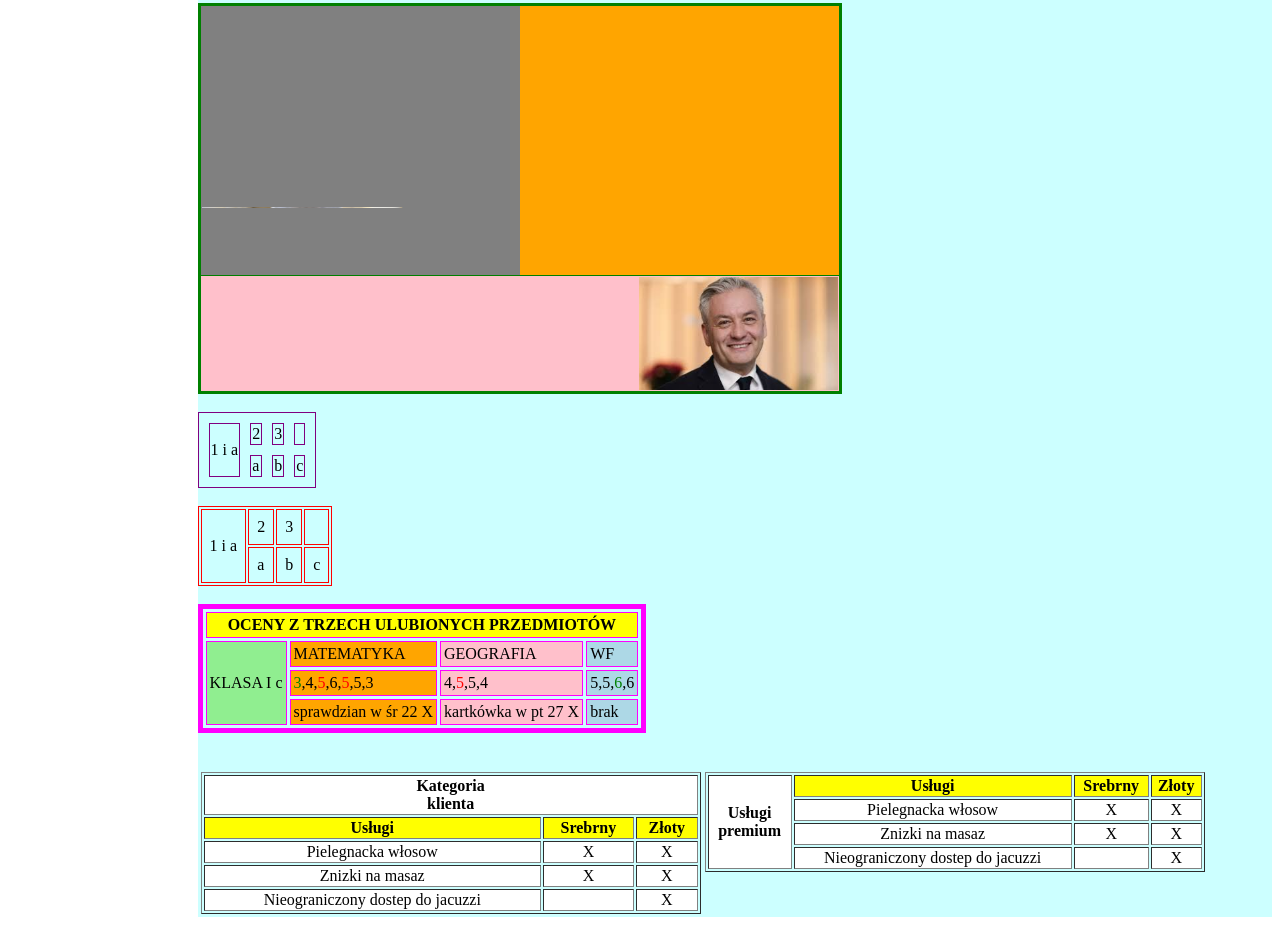
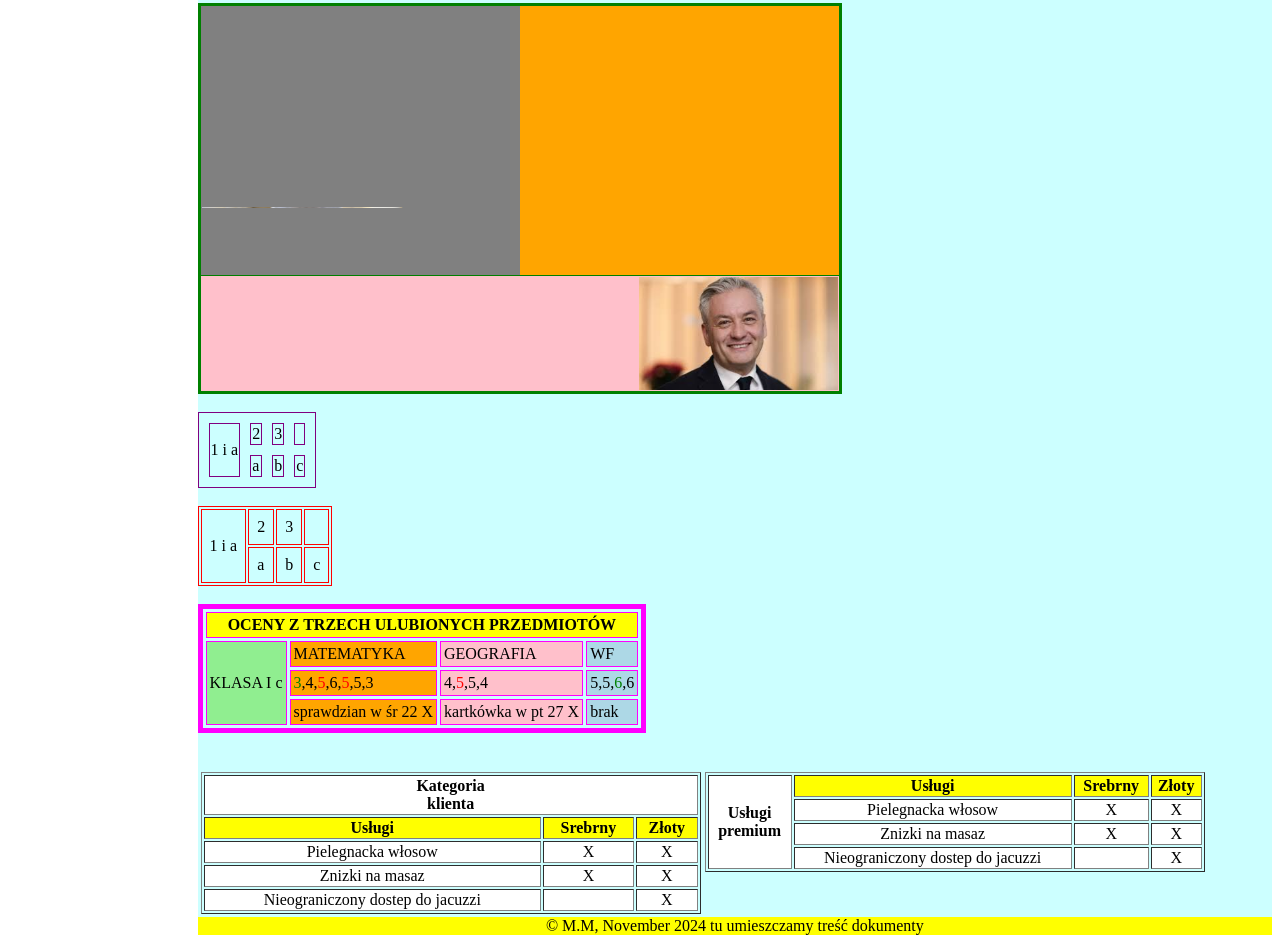
Before and after one commit to MazurekMi/mazurekmi.github.io, a plain HTML site: page tabela.html in a window 1280 px wide. Shown: the part 1124-2059 px from the top of the page. Drawn offline with Linux system fonts and the light colour scheme.

Commit message:
Update tabela.html

```diff
--- a/tabela.html
+++ b/tabela.html
@@ -397,7 +397,8 @@
 </td>
 </tr>
 </table>
-
+<div style="background-color:yellow; clear:both;"><center> &copy; M.M, November 2024
+tu umieszczamy treść dokumenty
 
 
 
```
